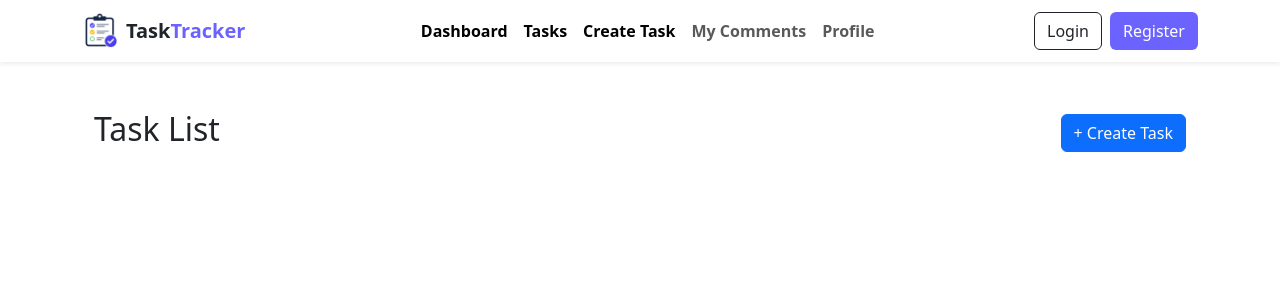
After one commit to Lyubomyrkot/task_trecker, a Django app: page /tasks/create/ in a window 1280 px wide. The commit adds this page. Shown: the top 300 px of the page. Run offline with Django 5.2, Linux system fonts and the light colour scheme.

Commit message:
виправив баг з вкладкою тасків перевірив додавання та відображення тасків створив вкладку створення тасків

```diff
--- a/tasks/urls.py
+++ b/tasks/urls.py
@@ -4,4 +4,5 @@ from . import views
 urlpatterns = [
     path('', views.DashboardView.as_view(), name='dashboard'),
     path('tasks/', views.TaskListView.as_view(), name='task_list'),
+    path('tasks/create/', views.TaskCreateView.as_view(), name='create_tasks'),
 ]
--- a/tasks/views.py
+++ b/tasks/views.py
@@ -11,3 +11,8 @@ class DashboardView(ListView):
     model = Task
     template_name = 'dashboard.html'
     context_object_name = 'tasks'
+
+class TaskCreateView(ListView):
+    model = Task
+    template_name = 'create_tasks.html'
+    context_object_name = 'tasks'
--- /dev/null
+++ b/templates/create_tasks.html
@@ -0,0 +1,14 @@
+{% extends 'base.html' %}
+
+{% block content %}
+
+<div class="container py-4">
+    <div class="d-flex justify-content-between align-items-center mb-4">
+        <h2>Task List</h2>
+        <a href="#" class="btn btn-primary">
+            + Create Task
+        </a>
+    </div>
+</div>
+
+{% endblock %}
--- a/templates/menu.html
+++ b/templates/menu.html
@@ -19,13 +19,13 @@
         <div class="collapse navbar-collapse">
             <ul class="navbar-nav mx-auto">
                 <li class="nav-item">
-                    <a class="nav-link fw-semibold active" href="/">Dashboard</a>
+                    <a class="nav-link fw-semibold active" href="{% url 'dashboard' %}">Dashboard</a>
                 </li>
                 <li class="nav-item">
-                    <a class="nav-link fw-semibold active" href="tasks/">Tasks</a>
+                    <a class="nav-link fw-semibold active" href="{% url 'task_list' %}">Tasks</a>
                 </li>
                 <li class="nav-item">
-                    <a class="nav-link fw-semibold" href="#">Create Task</a>
+                    <a class="nav-link fw-semibold active" href="{% url 'create_tasks' %}">Create Task</a>
                 </li>
                 <li class="nav-item">
                     <a class="nav-link fw-semibold" href="#">My Comments</a>
--- a/templates/task_list.html
+++ b/templates/task_list.html
@@ -5,7 +5,7 @@
 <div class="container py-4">
     <div class="d-flex justify-content-between align-items-center mb-4">
         <h2>Task List</h2>
-        <a href="#" class="btn btn-primary">
+        <a href="{% url 'create_tasks' %}" class="btn btn-primary">
             + Create Task
         </a>
     </div>
```
Also changed, not shown: db.sqlite3.
